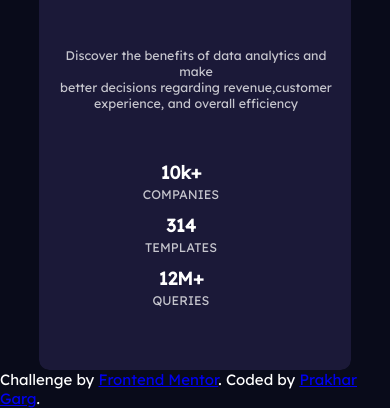
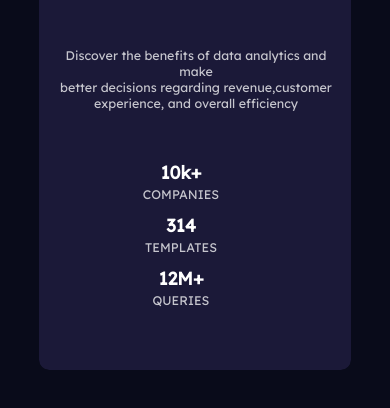
Before and after one commit to Prakhargarg-2010196/stats-preview-card, a plain HTML site: page index.html in a window 390 px wide. Shown: the part 457-865 px from the top of the page. After the commit the page ends 844 px from the top, so only its background shows below. Drawn offline with Linux system fonts and the light colour scheme.

Commit message:
Removed Attribution

```diff
--- a/index.html
+++ b/index.html
@@ -47,11 +47,5 @@
 				<div class="overlay"></div>
 			</div>
 		</div>
-		<div class="attribution">
-			Challenge by
-			<a href="https://www.frontendmentor.io?ref=challenge" target="_blank"
-				>Frontend Mentor</a
-			>. Coded by <a href="#">Prakhar Garg</a>.
-		</div>
 	</body>
 </html>
--- a/styles.css
+++ b/styles.css
@@ -93,9 +93,7 @@ html {
 	text-transform: uppercase;
 	font-size: smaller;
 }
-.attribution {
-	margin-left: 130px;
-}
+
 @media (max-width: 480px) {
 	.container {
 		border-radius: 10px;
@@ -156,7 +154,5 @@ html {
 	.stat-bar .stat-bar-heading {
 		margin-bottom: 12px;
 	}
-	.attribution {
-		margin: 0 0;
-	}
+
 }
```
